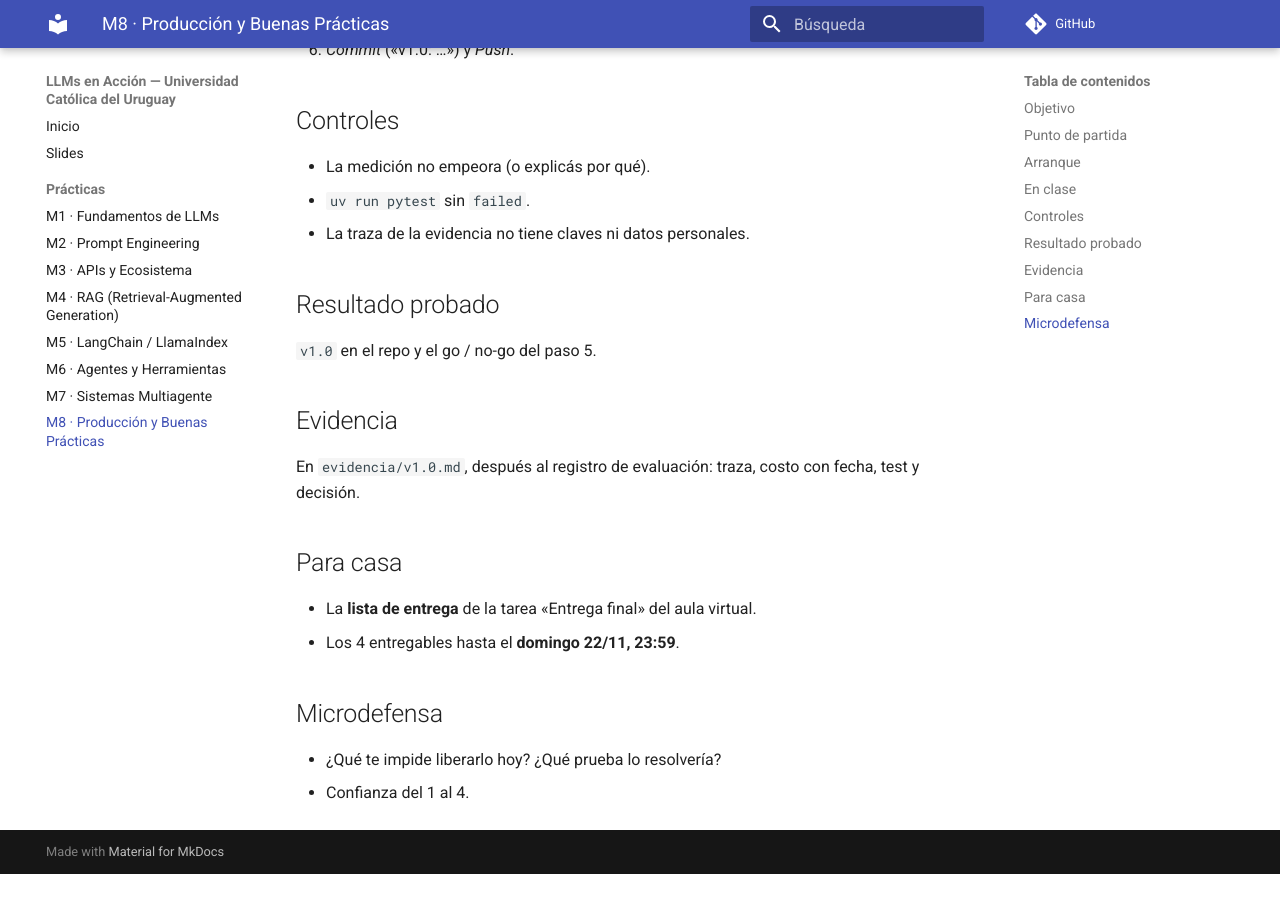
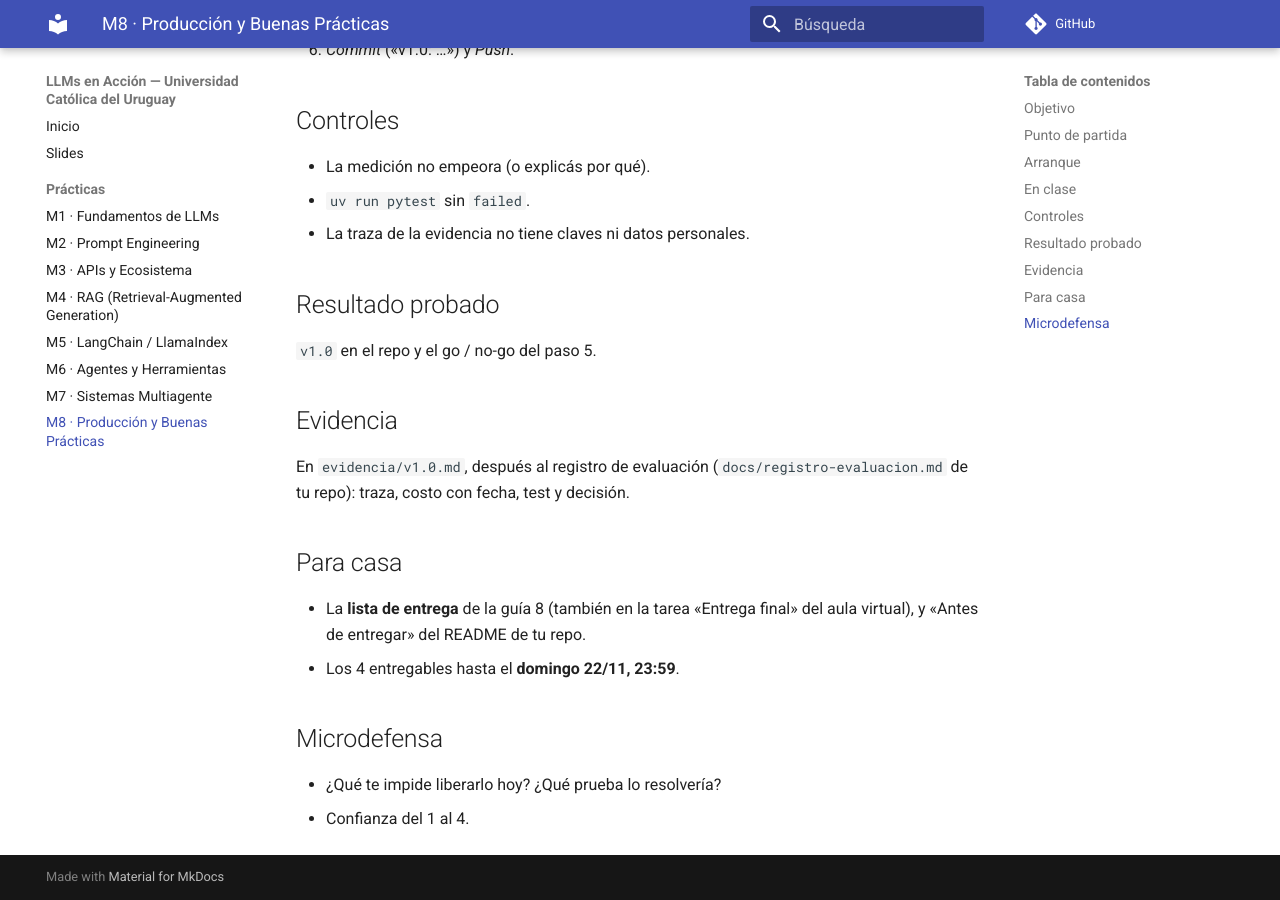
Before and after one commit to JuanFKurucz/ucu-la, an MkDocs documentation site: the page built from docs/practicas/m8-v10-produccion.md, in a window 1280 px wide and 900 px high, scrolled down 2351 px. Built offline with MkDocs 1.6.1 and Material for MkDocs 9.7.7, drawn with Linux system fonts in a browser that asks for light colours; comment, search, counter and statistics services are not loaded; before the commit the page ends 3225 px from its top, so only the background shows below that.

Commit message:
Prácticas M7 y M8: el registro de evaluación está en docs/ del repo; la lista de entrega, en la guía 8
Co-Authored-By: Claude Opus 5.5 <noreply@anthropic.com>

```diff
--- a/docs/practicas/m8-v10-produccion.md
+++ b/docs/practicas/m8-v10-produccion.md
@@ -96,11 +96,11 @@ v1.0 es tu versión de siempre con lo que pide un tablero que usa gente real: un
 
 ## Evidencia
 
-En `evidencia/v1.0.md`, después al registro de evaluación: traza, costo con fecha, test y decisión.
+En `evidencia/v1.0.md`, después al registro de evaluación (`docs/registro-evaluacion.md` de tu repo): traza, costo con fecha, test y decisión.
 
 ## Para casa
 
-- La **lista de entrega** de la tarea «Entrega final» del aula virtual.
+- La **lista de entrega** de la guía 8 (también en la tarea «Entrega final» del aula virtual), y «Antes de entregar» del README de tu repo.
 - Los 4 entregables hasta el **domingo 22/11, 23:59**.
 
 ## Microdefensa
```
Also changed, not shown: docs/practicas/m7-v05-multiagente.md (+1 -1 lines).
